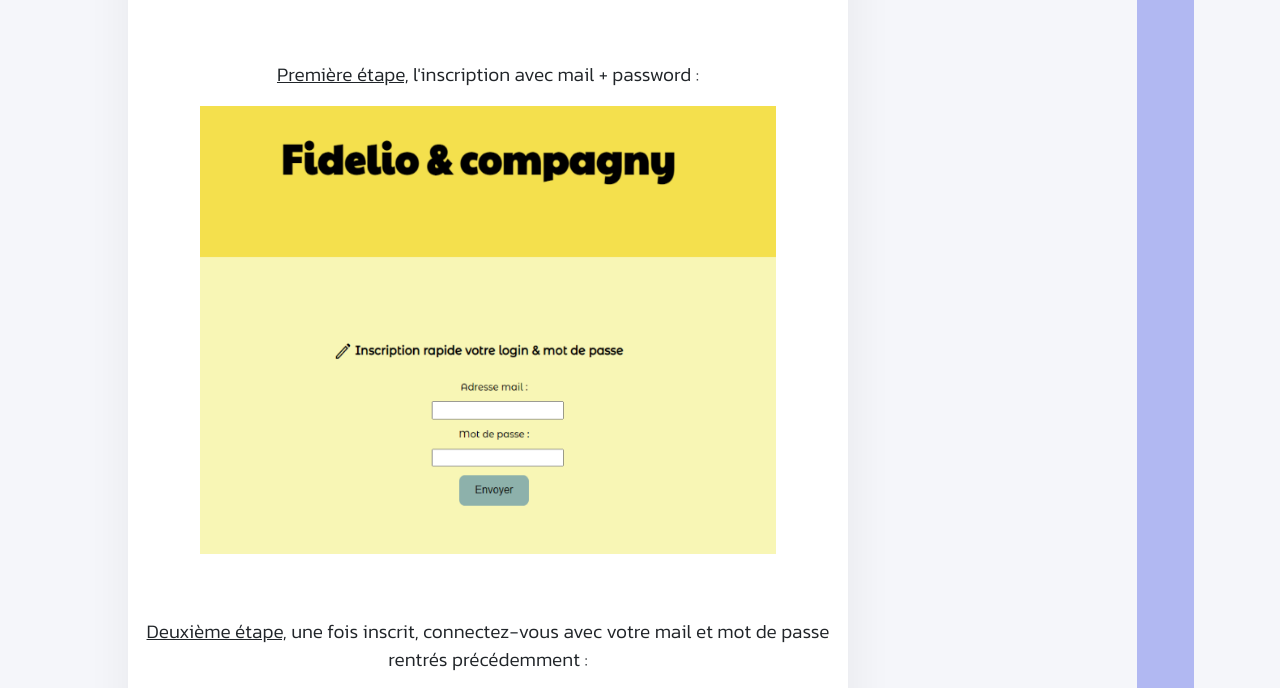
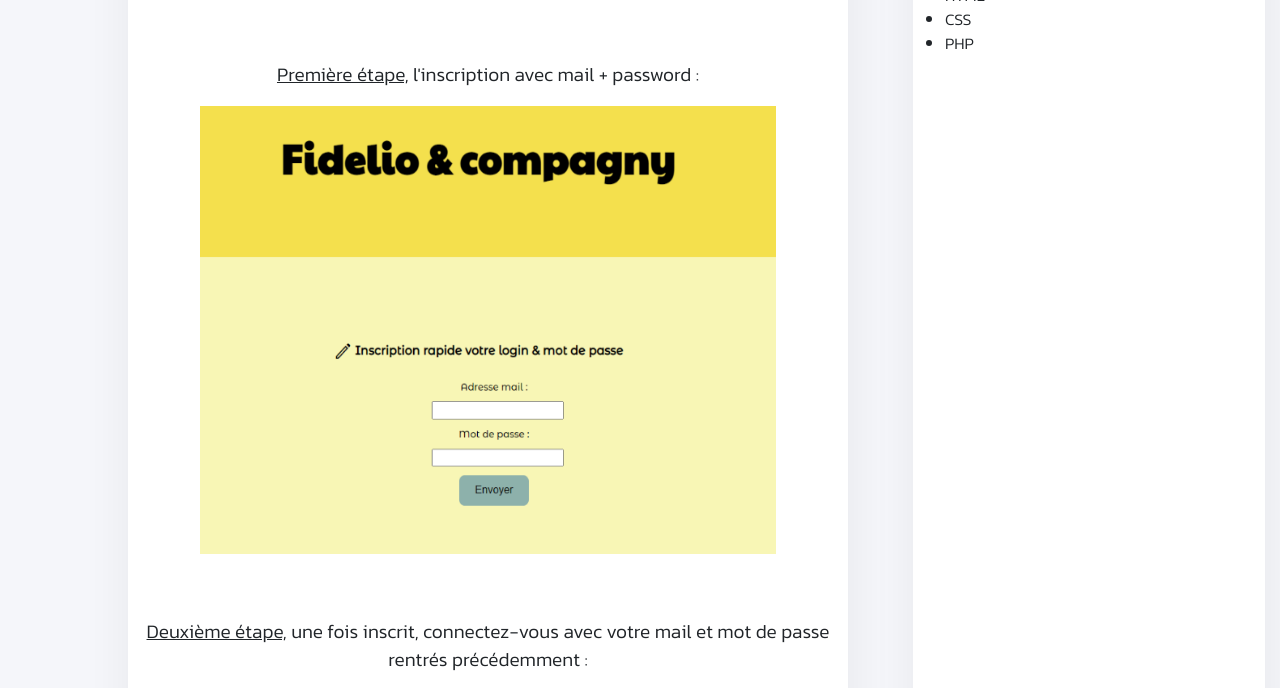
Before and after one commit to TheoCou/SuperPortfolio_TC, a plain HTML site: page inscription_connexion.html in a window 1280 px wide. Shown: the part 370-1058 px from the top of the page. Drawn offline with nearby package versions, Linux system fonts and the light colour scheme; a script that the page names is missing; a web font is replaced by a local one.

Commit message:
modified:   inscription_connexion.html

```diff
--- a/inscription_connexion.html
+++ b/inscription_connexion.html
@@ -47,7 +47,7 @@
 
             </div>
 
-            <div class="shadow-section2 margin_pres">
+            <div class="shadow-section margin_pres">
                 <h1>Languages</h1>
                 <p class="pres_text">Projet réalisé en :</p>
                 <ul>
```
